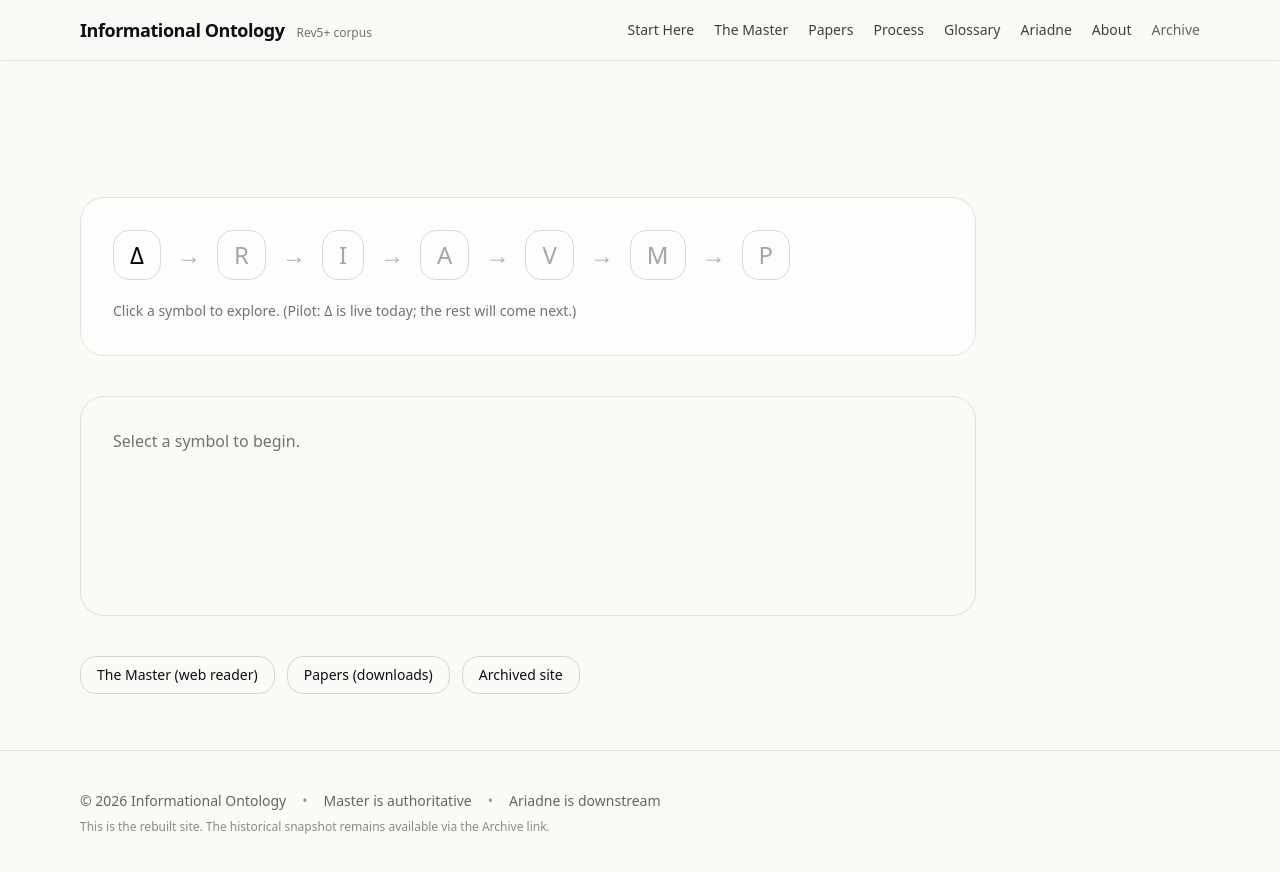
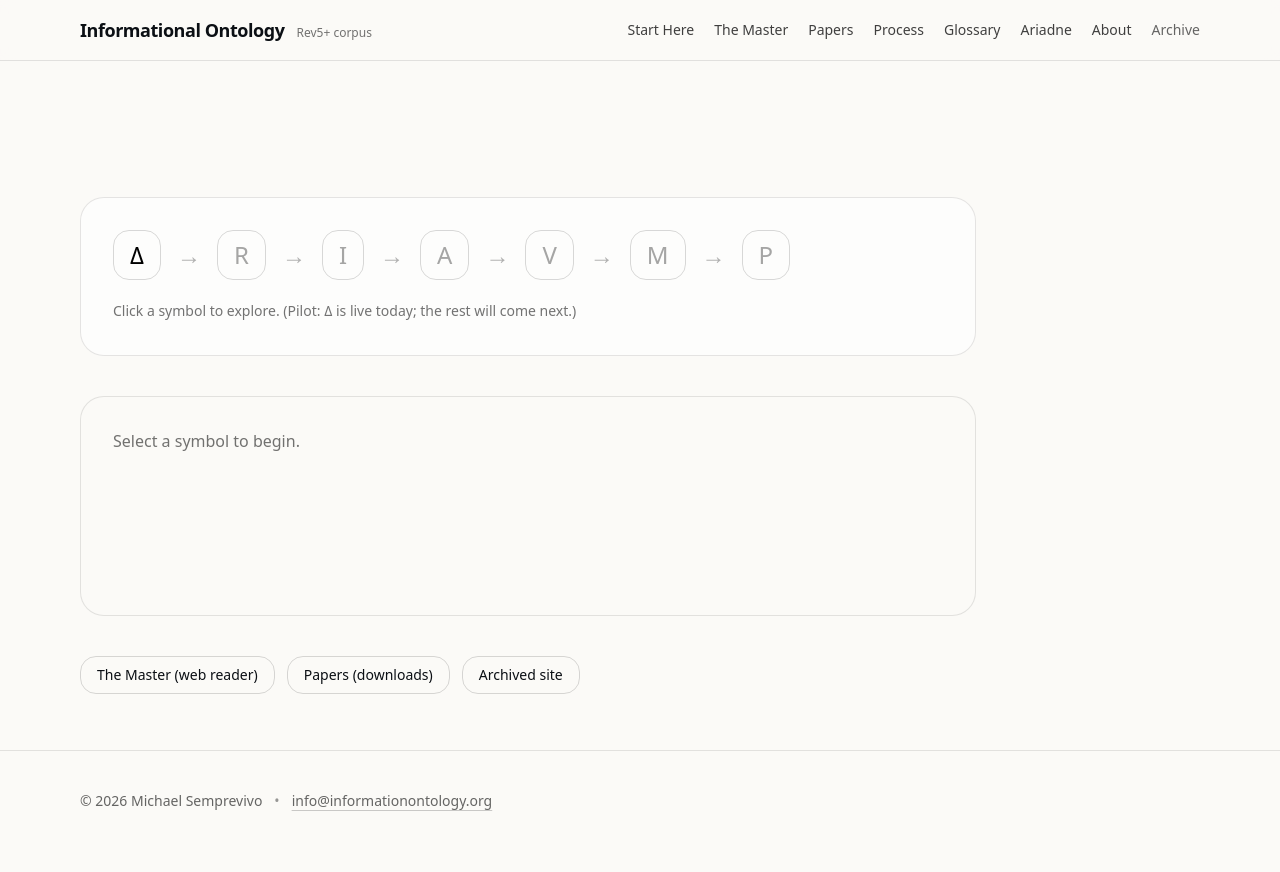
Before and after one commit to MindsEye69/information-ontology-site, a Next.js app: page / in a window 1280 px wide. Shown: the top 872 px of the page. After the commit the page ends 851 px from the top, so only its background shows below. Built offline with nearby package versions, Linux system fonts and the light colour scheme.

Commit message:
Fixing footer (again) and archive linkage.

```diff
--- a/app/archive/page.tsx
+++ b/app/archive/page.tsx
@@ -15,12 +15,9 @@ export default function ArchivePage() {
         </p>
 
         <div className="mt-8 flex flex-wrap gap-3">
-          <Link
-            href="/archive/index.html"
-            className="no-underline inline-flex items-center rounded-2xl px-4 py-2 border border-black/15 text-sm"
-          >
+          <a href="/archive/index.html" target="_blank" rel="noreferrer" className="no-underline inline-flex items-center rounded-2xl px-4 py-2 border border-black/15 text-sm">
             Open the archived site
-          </Link>
+          </a>
 
           <Link
             href="/"
--- a/components/site-footer.tsx
+++ b/components/site-footer.tsx
@@ -1,16 +1,16 @@
 export function SiteFooter() {
   return (
     <footer className="border-t border-black/10">
-      <div className="mx-auto max-w-6xl px-4 py-10 text-sm text-black/60 flex flex-col gap-2">
-        <div className="flex flex-wrap gap-x-4 gap-y-1">
-          <span>© {new Date().getFullYear()} Informational Ontology</span>
+      <div className="mx-auto max-w-6xl px-4 py-10 text-sm text-black/60">
+        <div className="flex flex-wrap items-center gap-x-3 gap-y-1">
+          <span>© 2026 Michael Semprevivo</span>
           <span className="text-black/40">•</span>
-          <span>Master is authoritative</span>
-          <span className="text-black/40">•</span>
-          <span>Ariadne is downstream</span>
-        </div>
-        <div className="text-xs text-black/45">
-          This is the rebuilt site. The historical snapshot remains available via the Archive link.
+          <a
+            className="underline decoration-black/20 underline-offset-4 hover:decoration-black/40"
+            href="mailto:info@informationontology.org"
+          >
+            info@informationontology.org
+          </a>
         </div>
       </div>
     </footer>
```
